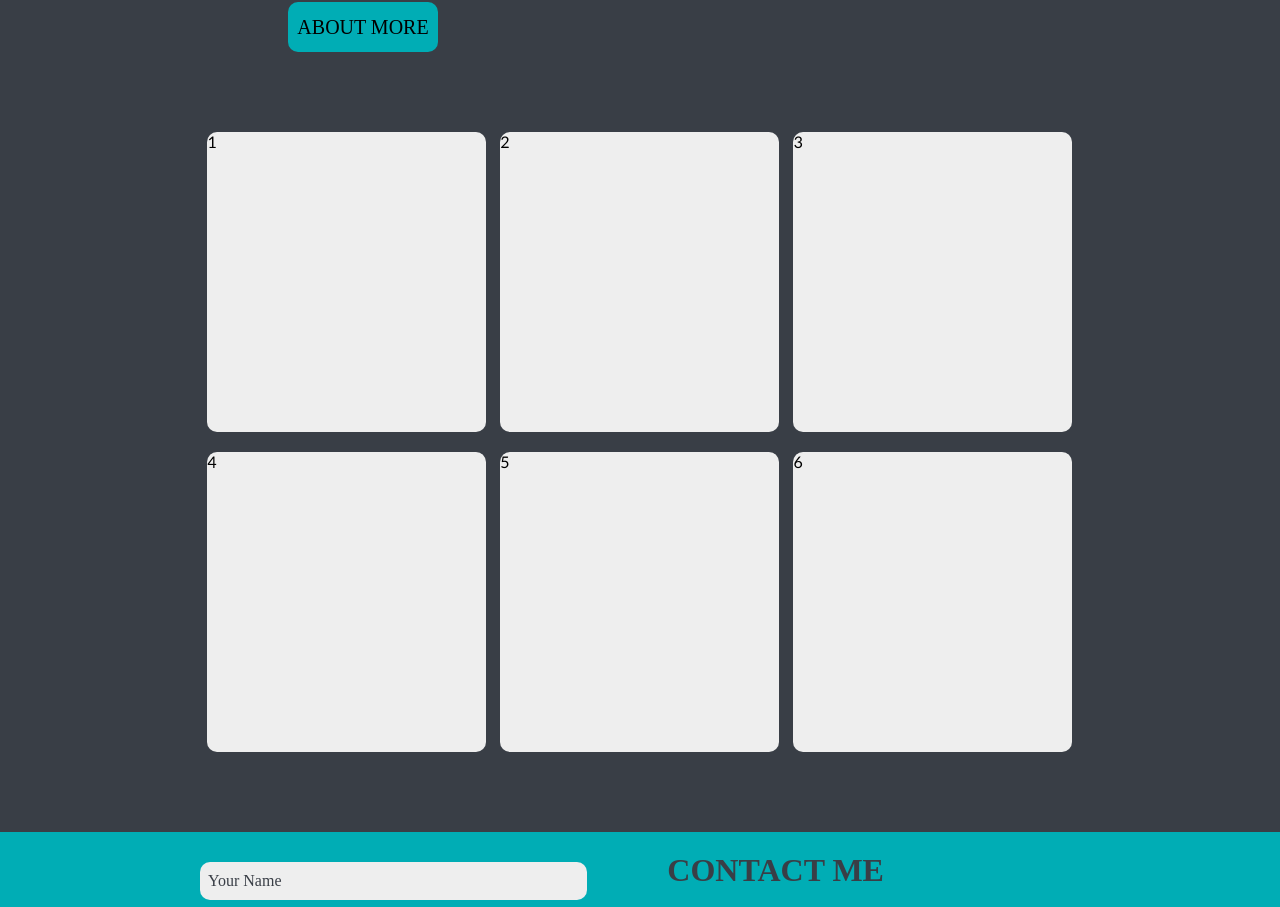
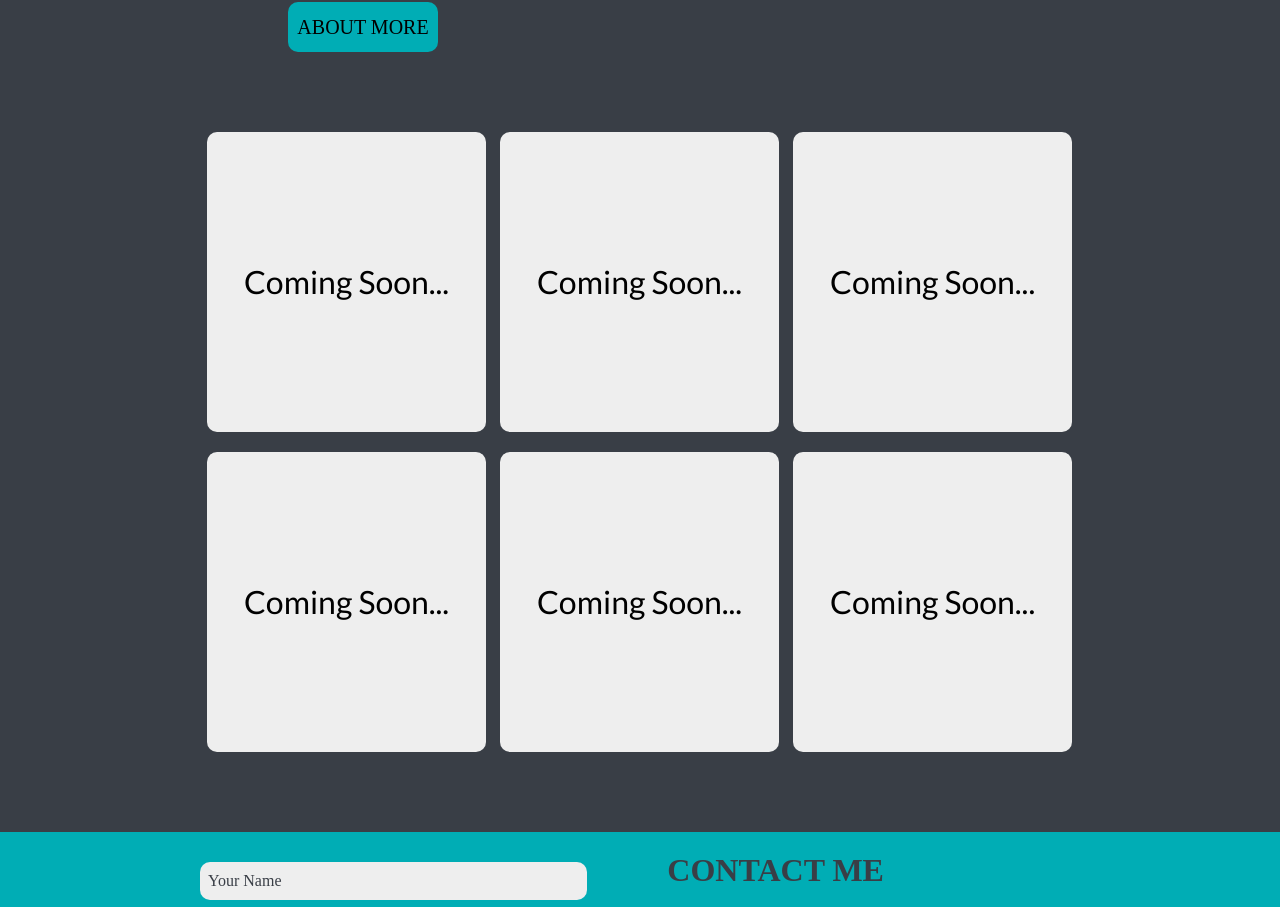
Before and after one commit to yoseei/P.o.Y.K, a React (Create React App) app: page / in a window 1280 px wide. Shown: the part 817-1724 px from the top of the page. Built offline with nearby package versions, Linux system fonts and the light colour scheme.

Commit message:
works imgの文言をcoming soonに変更

```diff
--- a/src/component/modal/worksModal/Work1Modal.tsx
+++ b/src/component/modal/worksModal/Work1Modal.tsx
@@ -12,9 +12,9 @@ const Work1Modal = (props: any) => {
       {props.showFlag ? (
         <div className={scss.container}>
           <div className={scss.modalContent}>
-            <div className={scss.imgContainer}>写真1</div>
-            <h2 className={scss.appName}>app</h2>
-            <p className={scss.aboutApp}>test</p>
+            <div className={scss.imgContainer}>App1</div>
+            <h2 className={scss.appName}>app1</h2>
+            <p className={scss.aboutApp}>アプリの説明が入ります。</p>
             <ClickButton
               style={{
                 width: "50%",
--- a/src/component/modal/worksModal/Work2Modal.tsx
+++ b/src/component/modal/worksModal/Work2Modal.tsx
@@ -12,9 +12,9 @@ const Works2Modal = (props: any) => {
       {props.showFlag ? (
         <div className={scss.container}>
           <div className={scss.modalContent}>
-            <div className={scss.imgContainer}>写真2</div>
-            <h2 className={scss.appName}>app</h2>
-            <p className={scss.aboutApp}>test</p>
+            <div className={scss.imgContainer}>App2</div>
+            <h2 className={scss.appName}>app2</h2>
+            <p className={scss.aboutApp}>アプリの説明が入ります。</p>
             <ClickButton
               style={{
                 width: "50%",
--- a/src/component/modal/worksModal/Work3Modal.tsx
+++ b/src/component/modal/worksModal/Work3Modal.tsx
@@ -12,9 +12,9 @@ const Work3Modal = (props: any) => {
       {props.showFlag ? (
         <div className={scss.container}>
           <div className={scss.modalContent}>
-            <div className={scss.imgContainer}>写真3</div>
-            <h2 className={scss.appName}>app</h2>
-            <p className={scss.aboutApp}>test</p>
+            <div className={scss.imgContainer}>App3</div>
+            <h2 className={scss.appName}>app3</h2>
+            <p className={scss.aboutApp}>アプリの説明が入ります。</p>
             <ClickButton
               style={{
                 width: "50%",
--- a/src/component/modal/worksModal/Work4Modal.tsx
+++ b/src/component/modal/worksModal/Work4Modal.tsx
@@ -12,9 +12,9 @@ const Work4Modal = (props: any) => {
       {props.showFlag ? (
         <div className={scss.container}>
           <div className={scss.modalContent}>
-            <div className={scss.imgContainer}>写真4</div>
-            <h2 className={scss.appName}>app</h2>
-            <p className={scss.aboutApp}>test</p>
+            <div className={scss.imgContainer}>App4</div>
+            <h2 className={scss.appName}>app4</h2>
+            <p className={scss.aboutApp}>アプリの説明が入ります。</p>
             <ClickButton
               style={{
                 width: "50%",
--- a/src/component/modal/worksModal/Work5Modal.tsx
+++ b/src/component/modal/worksModal/Work5Modal.tsx
@@ -12,9 +12,9 @@ const Work5Modal = (props: any) => {
       {props.showFlag ? (
         <div className={scss.container}>
           <div className={scss.modalContent}>
-            <div className={scss.imgContainer}>写真5</div>
-            <h2 className={scss.appName}>app</h2>
-            <p className={scss.aboutApp}>test</p>
+            <div className={scss.imgContainer}>App5</div>
+            <h2 className={scss.appName}>app5</h2>
+            <p className={scss.aboutApp}>アプリの説明が入ります。</p>
             <ClickButton
               style={{
                 width: "50%",
--- a/src/component/modal/worksModal/Work6Modal.tsx
+++ b/src/component/modal/worksModal/Work6Modal.tsx
@@ -12,9 +12,9 @@ const Work6Modal = (props: any) => {
       {props.showFlag ? (
         <div className={scss.container}>
           <div className={scss.modalContent}>
-            <div className={scss.imgContainer}>写真6</div>
-            <h2 className={scss.appName}>app</h2>
-            <p className={scss.aboutApp}>test</p>
+            <div className={scss.imgContainer}>App6</div>
+            <h2 className={scss.appName}>app6</h2>
+            <p className={scss.aboutApp}>アプリの説明が入ります。</p>
             <ClickButton
               style={{
                 width: "50%",
--- a/src/component/modal/worksModal/work1Modal.module.scss
+++ b/src/component/modal/worksModal/work1Modal.module.scss
@@ -27,6 +27,8 @@
       margin: 0;
       background-color: white;
       box-sizing: content-box;
+      text-align: center;
+      line-height: 150px;
     }
     .appName {
       font-family: "Ludica Sans Unicode";
--- a/src/component/workImg/WorkImg.tsx
+++ b/src/component/workImg/WorkImg.tsx
@@ -3,7 +3,7 @@ import scss from "./workImg.module.scss";
 
 interface Props {
   onClick: any;
-  value: number;
+  value: string;
 }
 const WorkImg: React.FC<Props> = (props) => {
   return (
--- a/src/component/workImg/workImg.module.scss
+++ b/src/component/workImg/workImg.module.scss
@@ -6,6 +6,9 @@
   margin: 0 auto;
   margin-top: 20px;
   cursor: pointer;
+  text-align: center;
+  line-height: 300px;
+  font-size: 2rem;
 }
 
 @media screen and (min-width: 600px) {
--- a/src/organisms/about/About.tsx
+++ b/src/organisms/about/About.tsx
@@ -92,22 +92,22 @@ const About = () => {
       </div>
       <div className={scss.workImgContainer}>
         <div className={scss.workImg}>
-          <WorkImg value={1} onClick={() => ShowWork1Modal()} />
+          <WorkImg value={"Coming Soon..."} onClick={() => ShowWork1Modal()} />
         </div>
         <div className={scss.workImg}>
-          <WorkImg value={2} onClick={() => ShowWork2Modal()} />
+          <WorkImg value={"Coming Soon..."} onClick={() => ShowWork2Modal()} />
         </div>
         <div className={scss.workImg}>
-          <WorkImg value={3} onClick={() => ShowWork3Modal()} />
+          <WorkImg value={"Coming Soon..."} onClick={() => ShowWork3Modal()} />
         </div>
         <div className={scss.workImg}>
-          <WorkImg value={4} onClick={() => ShowWork4Modal()} />
+          <WorkImg value={"Coming Soon..."} onClick={() => ShowWork4Modal()} />
         </div>
         <div className={scss.workImg}>
-          <WorkImg value={5} onClick={() => ShowWork5Modal()} />
+          <WorkImg value={"Coming Soon..."} onClick={() => ShowWork5Modal()} />
         </div>
         <div className={scss.workImg}>
-          <WorkImg value={6} onClick={() => ShowWork6Modal()} />
+          <WorkImg value={"Coming Soon..."} onClick={() => ShowWork6Modal()} />
         </div>
       </div>
     </div>
```
